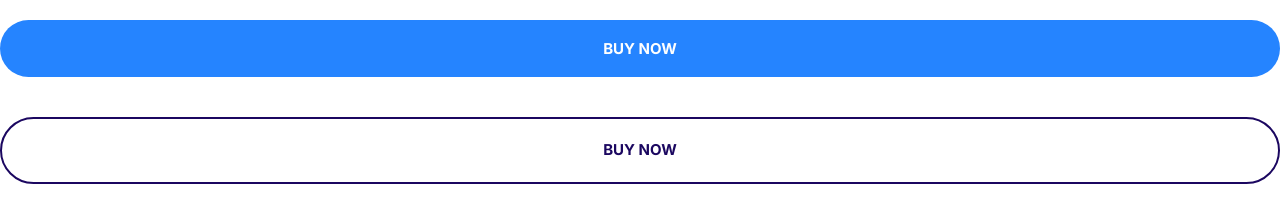
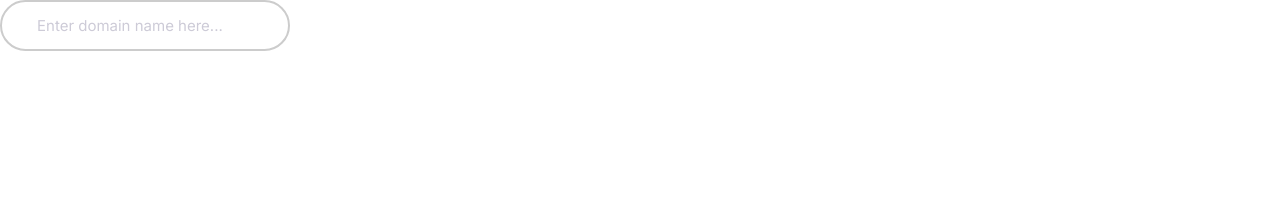
Before and after one commit to andrewkungfu90/moshify2, a plain HTML site: page index.html in a window 1280 px wide. Drawn offline with Linux system fonts and the light colour scheme.

Commit message:
Build the input component.

```diff
--- a/css/style.css
+++ b/css/style.css
@@ -239,3 +239,24 @@ a {
     font-size: 1.5rem;
   }
 }
+
+/* Inputs */
+
+input {
+  border-radius: 30px;
+  border: 2px solid #ccc;
+  color: var(--color-headings);
+  font-size: 2rem;
+  outline: 0;
+  padding: 1.5rem 3.5rem;
+}
+
+::placeholder {
+  color: #cdcbd7;
+}
+
+@media screen and (min-width: 1024px) {
+  input {
+    font-size: 1.5rem;
+  }
+}
--- a/index.html
+++ b/index.html
@@ -11,7 +11,6 @@
     <title>Document</title>
 </head>
 <body>
-<button class="btn btn--primary btn--block">Buy Now</button>
-<a href="#" class="btn btn--outline btn--block">Buy Now</a>
+<input type="text" class="input" placeholder="Enter domain name here...">
 </body>
 </html>
```
Also changed, not shown: components/inputs.html (added, +1 -0 lines).
